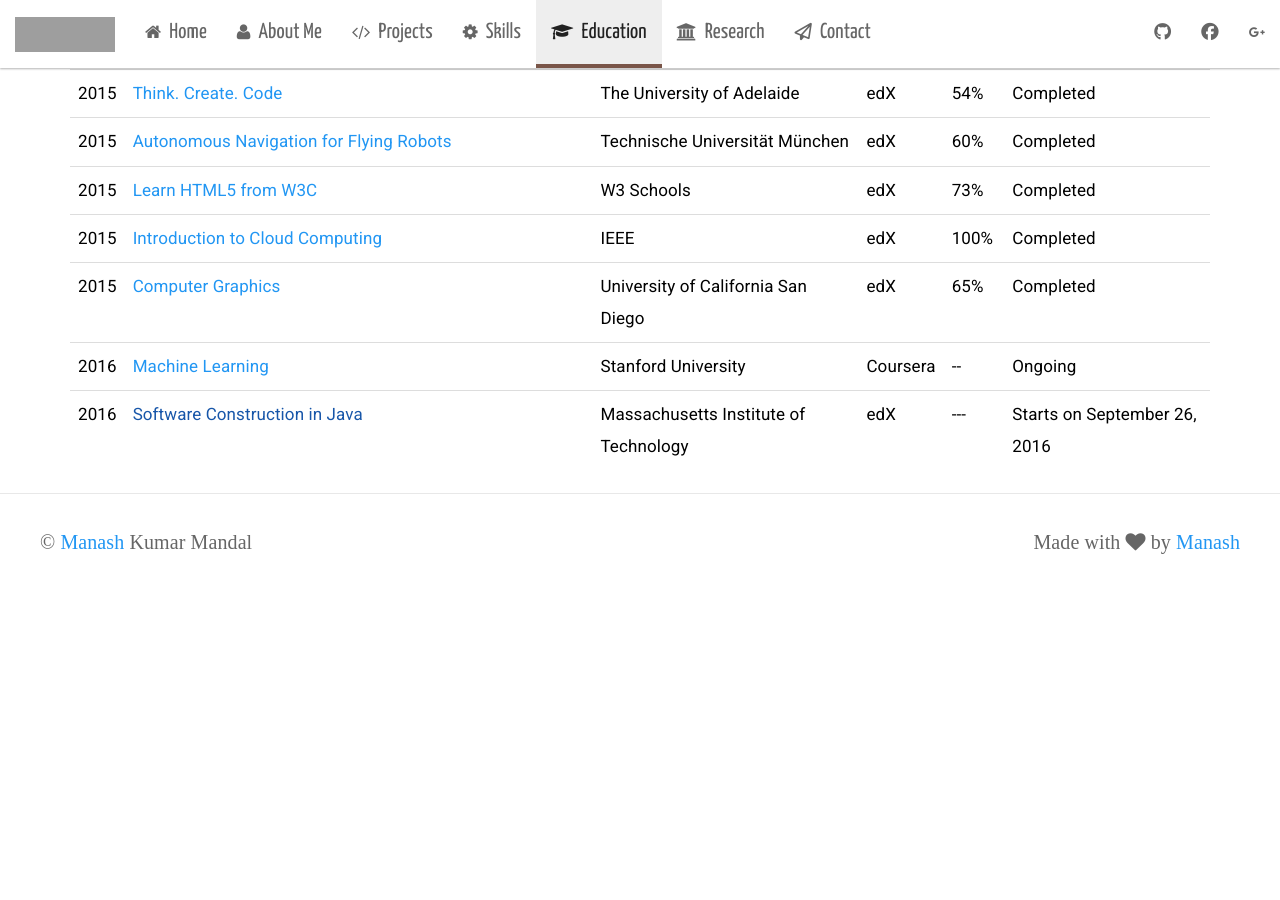
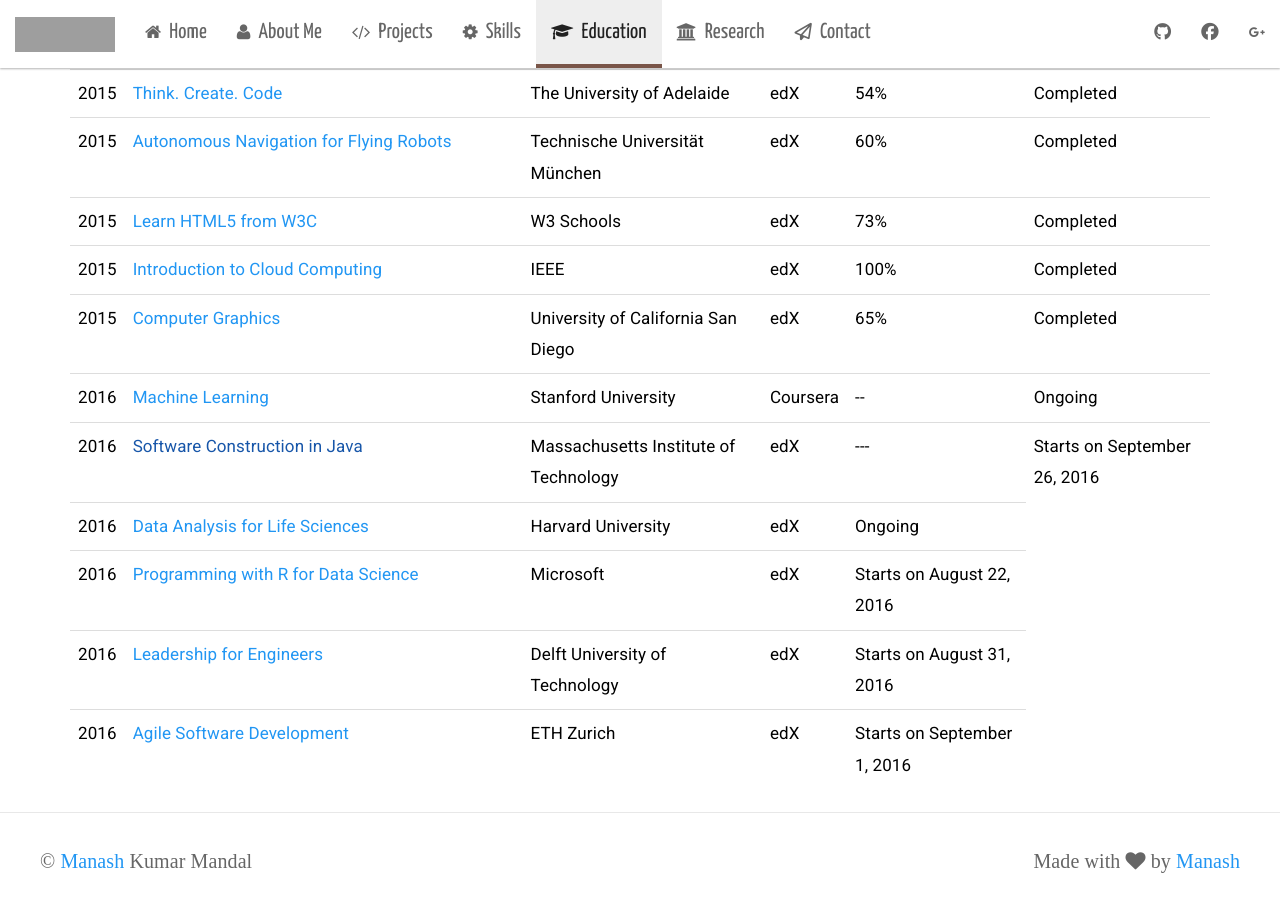
Before and after one commit to manashmandal/manashmandal.github.io, a Jekyll site: the page built from education.html, in a window 1280 px wide and 900 px high, scrolled down 809 px. Built offline with Jekyll 4.4.1, drawn with Linux system fonts in a browser that asks for light colours; nearby versions of some CDN libraries; some web fonts are replaced; before the commit the page ends 1390 px from its top, so only the background shows below that; grey boxes are pictures that could not be loaded.

```diff
--- a/education.html
+++ b/education.html
@@ -132,6 +132,38 @@
             <td>Starts on September 26, 2016</td>
         </tr>
 
+        <tr>
+            <td>2016</td>
+            <td><a href="https://courses.edx.org/dashboard/programs/32/data-analysis-for-life-sciences" target="_blank">Data Analysis for Life Sciences</a> </td>
+            <td>Harvard University</td>
+            <td>edX</td>
+            <td> Ongoing </td>
+        </tr>
+
+        <tr>
+            <td>2016</td>
+            <td><a href="https://www.edx.org/course/programming-r-data-science-microsoft-dat209x-1">Programming with R for Data Science</a> </td>
+            <td>Microsoft</td>
+            <td>edX</td>
+            <td>Starts on August 22, 2016</td>
+        </tr>
+
+        <tr>
+            <td>2016</td>
+            <td><a href="https://www.edx.org/course/leadership-engineers-delftx-lfe101x-0">Leadership for Engineers</a> </td>
+            <td>Delft University of Technology</td>
+            <td>edX</td>
+            <td>Starts on August 31, 2016</td>
+        </tr>
+
+        <tr>
+            <td>2016</td>
+            <td><a href="https://www.edx.org/course/agile-software-development-ethx-asd-1x" target="_blank">Agile Software Development</a> </td>
+            <td>ETH Zurich</td>
+            <td>edX</td>
+            <td>Starts on September 1, 2016</td>
+        </tr>
+
     </table>
 
 </div>
```
